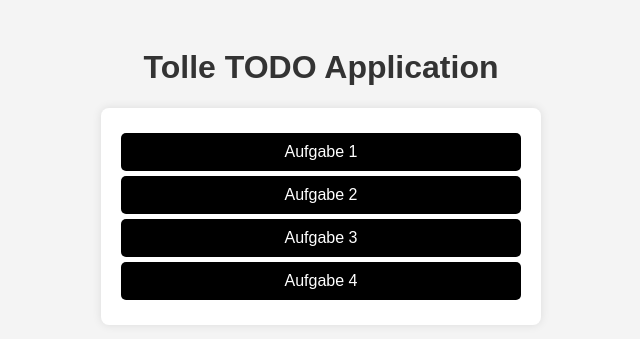
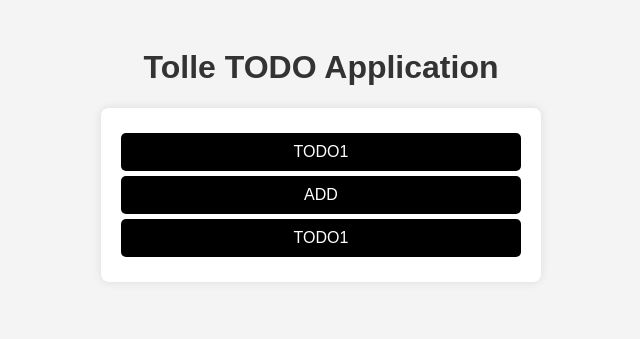
Before and after one commit to Skyluc05/Flask_IFT_Projekt, a Flask app: page /homepage in a window 1280 px wide. Shown: the top 339 px of the page, without its empty margins (319-959 px from the left). Run offline with Flask 3, Linux system fonts and the light colour scheme.

Commit message:
Update homepage.html

```diff
--- a/templates/homepage.html
+++ b/templates/homepage.html
@@ -36,18 +36,38 @@
             transition: background 0.3s;
 
         }
+        .add-item {
+            display: block;
+            width: 100%;
+            padding: 10px;
+            margin: 5px 0;
+            border: none;
+            background-color: #000;
+            color: white;
+            font-size: 16px;
+            border-radius: 5px;
+            cursor: pointer;
+            transition: background 0.3s;
+
+        }
         .todo-item:hover {
-            background-color: #0056b3;
+            background-color: #b30000;
+        }
+        .add-item:hover{
+            background-color: #1b00b3;
+
+        }
+        .todo-item:click{
+            background-color:#000;
         }
     </style>
 </head>
 <body>
     <h1>Tolle TODO Application</h1>
     <div class="todo-list">
-        <button class="todo-item">Aufgabe 1</button>
-        <button class="todo-item">Aufgabe 2</button>
-        <button class="todo-item">Aufgabe 3</button>
-        <button class="todo-item">Aufgabe 4</button>
+        <button class="todo-item">TODO1</button>
+        <button class="add-item">ADD</button>
+        <button class="todo-item">TODO1</button>
     </div>
 </body>
 </html>
```
